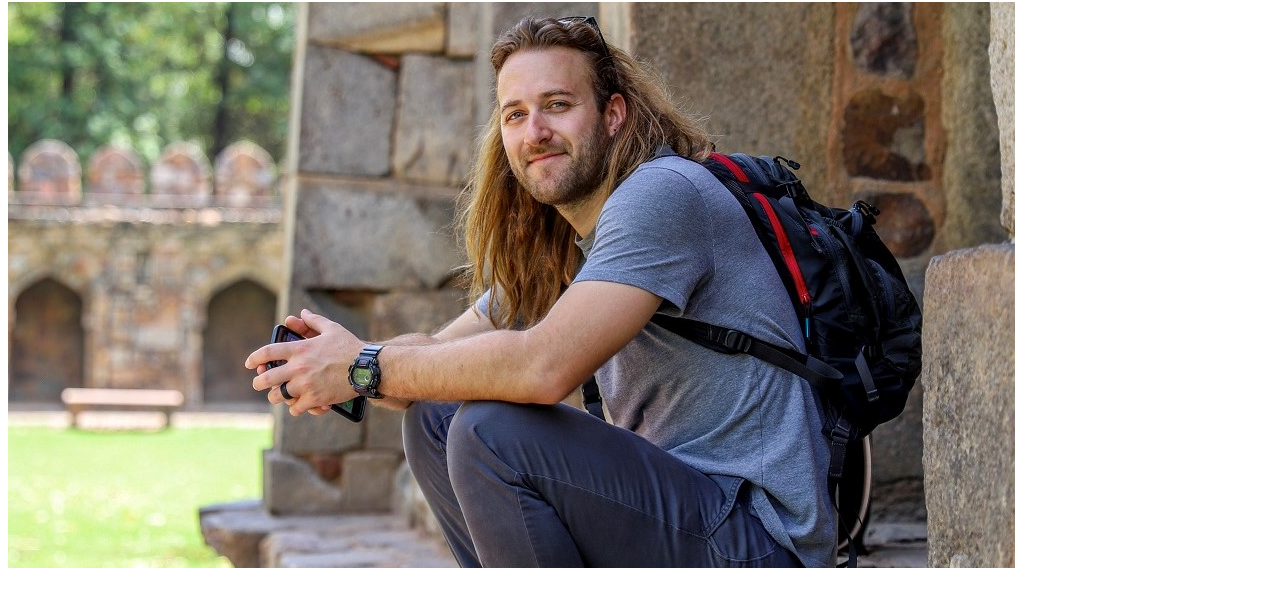
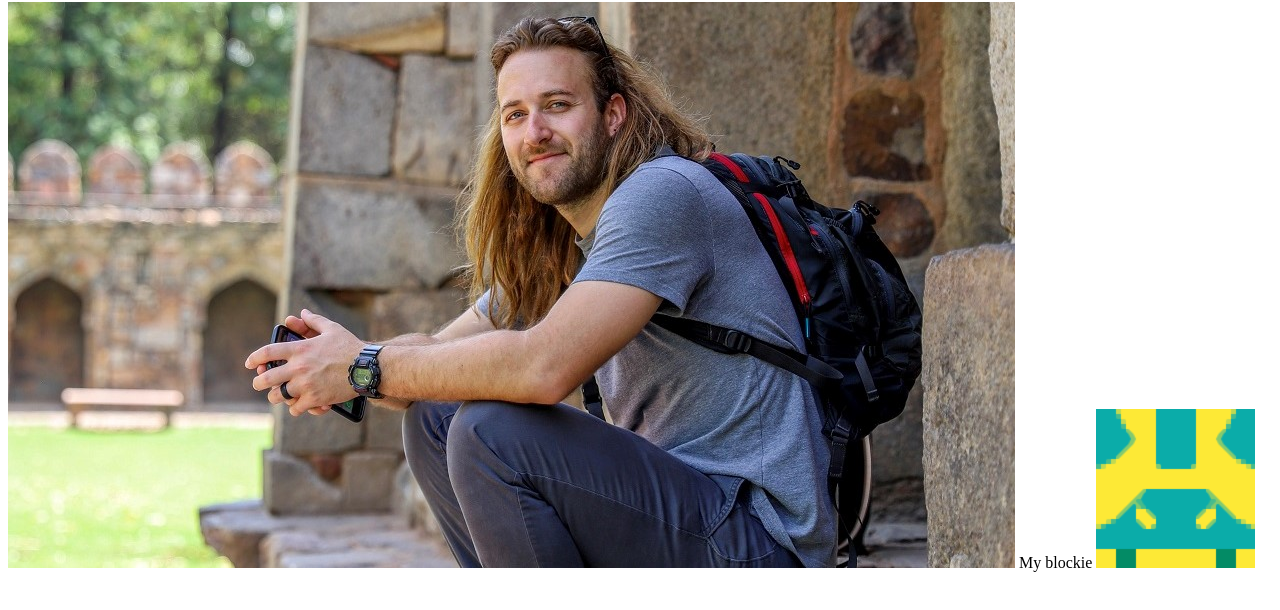
Before and after one commit to sethmyers1/sethmyers1.github.io, a plain HTML site: page index.html in a window 1280 px wide. Shown: the part 64-674 px from the top of the page. Drawn offline with Linux system fonts and the light colour scheme.

Commit message:
creating and adding blockie img

```diff
--- a/index.html
+++ b/index.html
@@ -1,4 +1,5 @@
 <html>
     <h1>Seth Myers' Portfolio</h1>
     <img src="./bioPic7.JPG" />
+    My blockie <img src="./myblockie.png"/>
 </html>
```
Also changed, not shown: myblockie.png (added).
